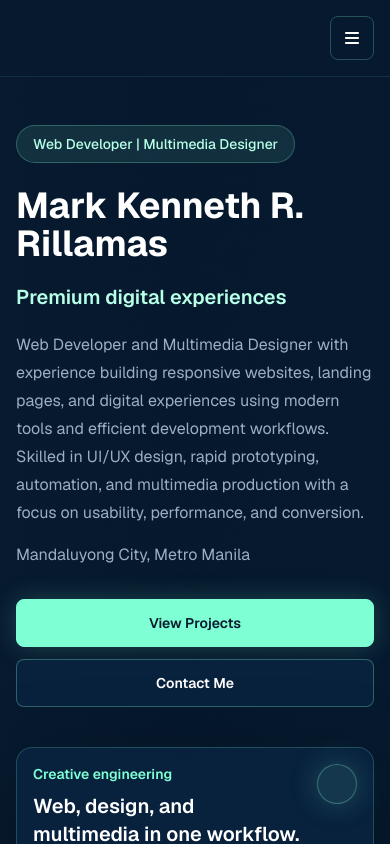
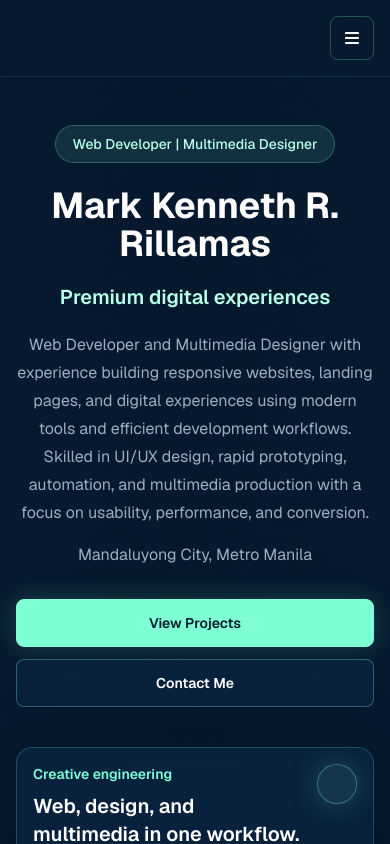
Before and after one commit to kenneth-tech/OnlinePortfolio, a Next.js app: page / in a window 390 px wide. Shown: the top 844 px of the page. Built offline with nearby package versions, Linux system fonts and the light colour scheme.

Commit message:
style: center mobile hero intro

```diff
--- a/src/app/page.tsx
+++ b/src/app/page.tsx
@@ -60,23 +60,23 @@ export default function HomePage() {
     <div className="bg-transparent">
       <section className={`${styles.hero} relative overflow-hidden`}>
         <div className="relative mx-auto grid min-h-[calc(100svh-88px)] w-full max-w-6xl items-center gap-10 px-4 py-12 sm:px-8 sm:py-16 lg:grid-cols-[1.08fr_0.92fr] lg:gap-12 lg:py-24">
-          <div className="motion-surface">
-            <p className="w-fit rounded-full border border-brand-button/25 bg-brand-button/10 px-4 py-2 text-sm font-medium text-brand-soft">
+          <div className="motion-surface text-center sm:text-left">
+            <p className="mx-auto w-fit rounded-full border border-brand-button/25 bg-brand-button/10 px-4 py-2 text-sm font-medium text-brand-soft sm:mx-0">
               {profile.role}
             </p>
-            <h1 className="mt-6 max-w-4xl text-4xl font-bold leading-[1.05] text-white sm:text-6xl lg:text-7xl">
+            <h1 className="mx-auto mt-6 max-w-4xl text-4xl font-bold leading-[1.05] text-white sm:mx-0 sm:text-6xl lg:text-7xl">
               {profile.name}
             </h1>
             <h2 className="mt-5 text-xl font-semibold text-brand-soft sm:text-2xl">
               Premium digital experiences
             </h2>
-            <p className="mt-5 max-w-2xl text-base leading-7 text-brand-muted sm:text-lg sm:leading-8">
+            <p className="mx-auto mt-5 max-w-2xl text-base leading-7 text-brand-muted sm:mx-0 sm:text-lg sm:leading-8">
               {profile.summary}
             </p>
             <p className="mt-4 text-base text-brand-muted">
               {profile.location}
             </p>
-            <div className="mt-8 flex flex-col gap-3 sm:flex-row sm:flex-wrap">
+            <div className="mt-8 flex flex-col items-center gap-3 sm:flex-row sm:flex-wrap sm:items-start">
               <AnimatedButtonLink href="/projects">
                 View Projects
               </AnimatedButtonLink>
```
Also changed, not shown: 1 other file (tests, documents, lock files or other folders).
